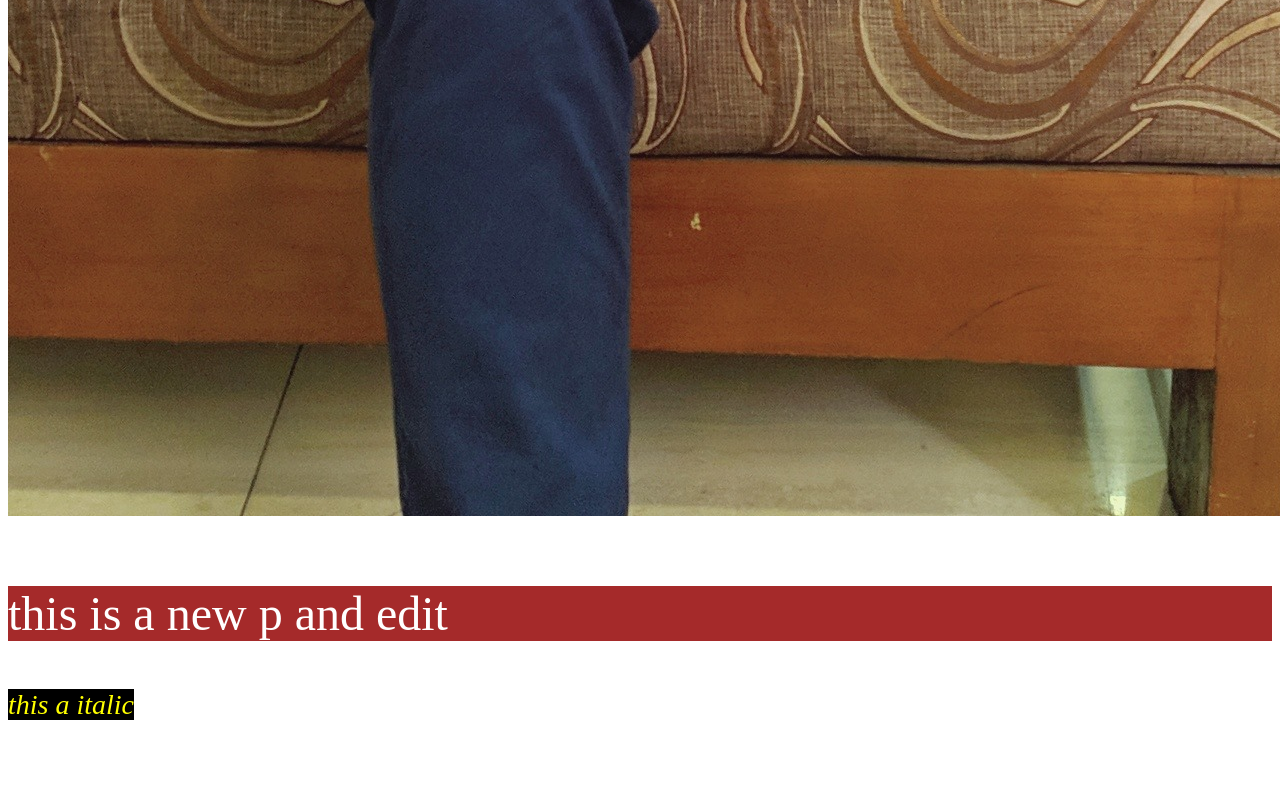
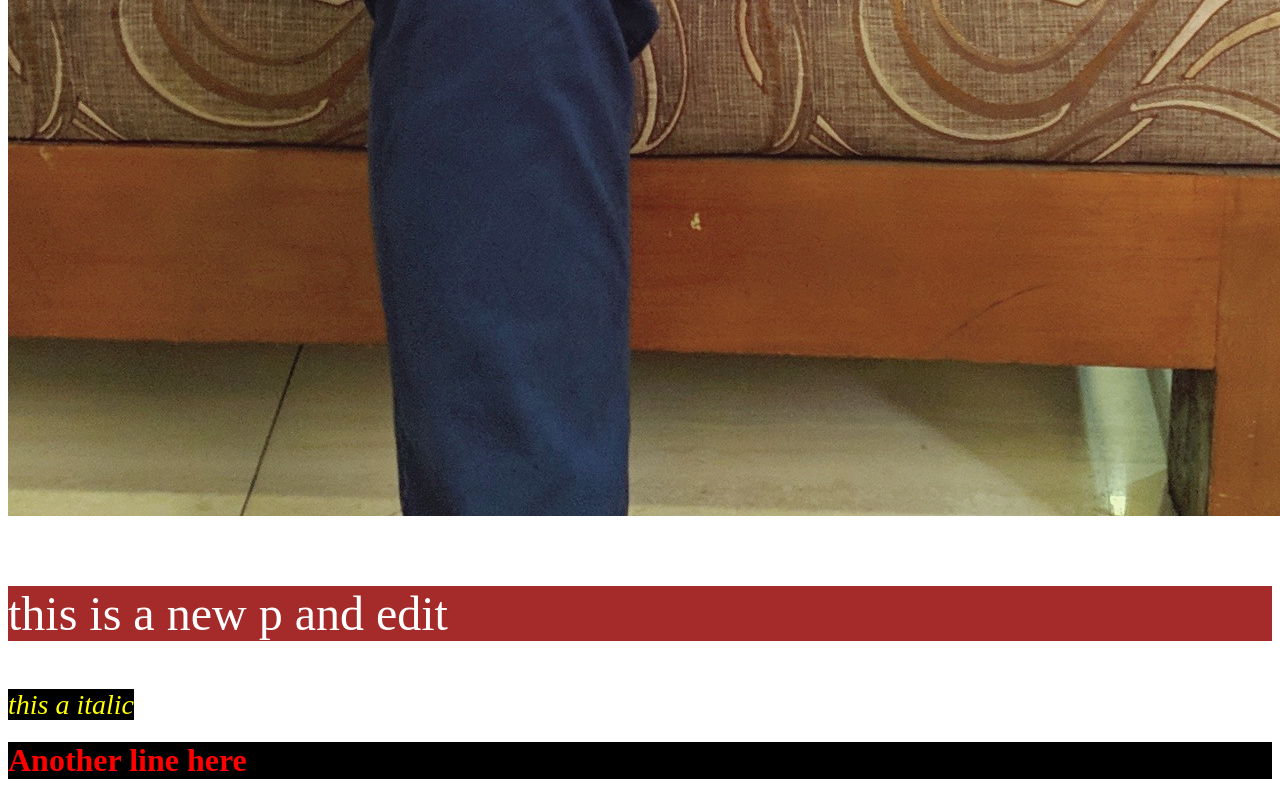
Before and after one commit to Habib0011/third-repo, a plain HTML site: page index.html in a window 1280 px wide. Shown: the part 1854-2654 px from the top of the page. Before the commit the page ends 2583 px from the top, so only its background shows below. Drawn offline with Linux system fonts and the light colour scheme.

Commit message:
this is a h1

```diff
--- a/index.html
+++ b/index.html
@@ -15,5 +15,6 @@
     <img src="habib2.jpg" alt=""><br><br>
     <p>this is a new p and edit</p>
     <i>this a italic</i>
+    <h1>Another line here</h1>
 </body>
 </html>
```
